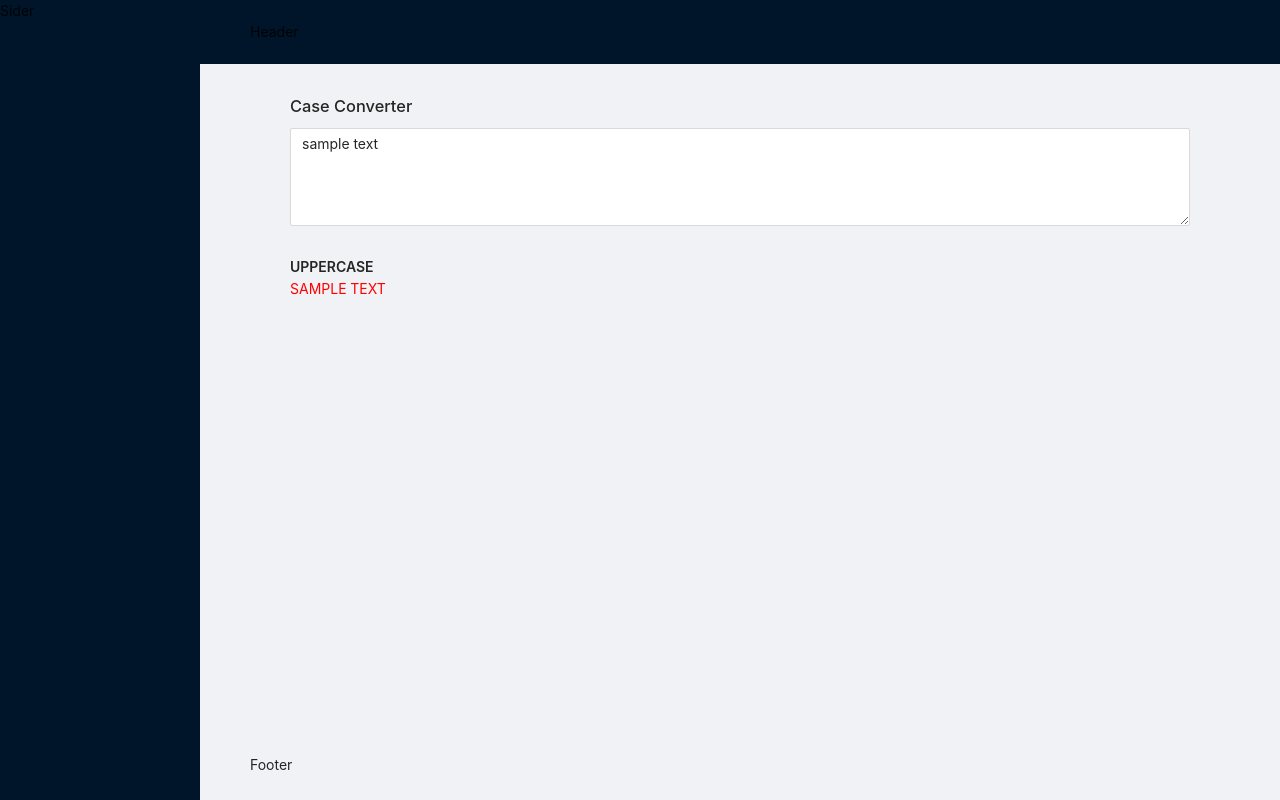
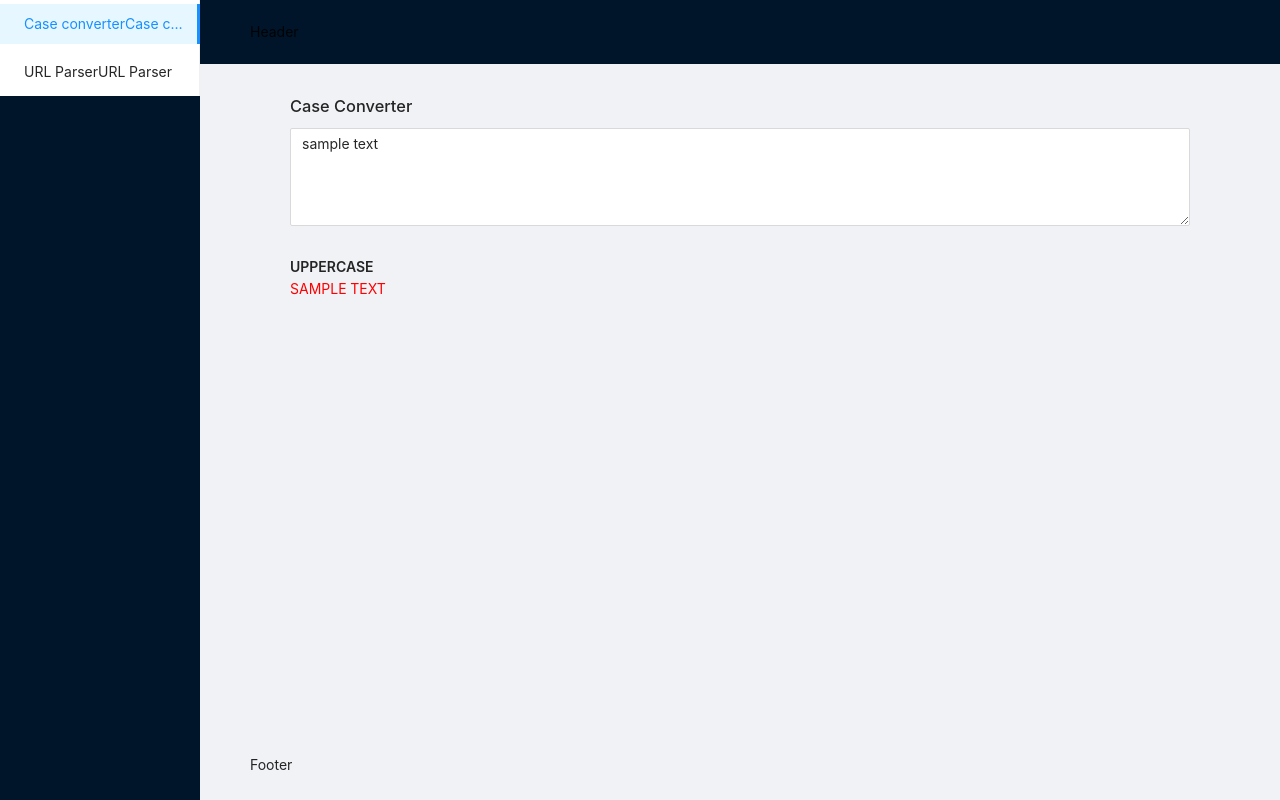
Before and after one commit to vigneshwaran-chandrasekaran/case-converter, a React (Create React App) app: page /url-query-string-parser in a window 1280 px wide. Built offline with nearby package versions, Linux system fonts and the light colour scheme.

Commit message:
sidebar link added

```diff
--- a/src/router.js
+++ b/src/router.js
@@ -1,16 +1,51 @@
 import React from 'react';
-import { Layout } from 'antd';
-import { BrowserRouter, Switch, Route } from 'react-router-dom';
+import { Layout, Menu } from 'antd';
+import {
+	UploadOutlined,
+	UserOutlined,
+	VideoCameraOutlined,
+} from '@ant-design/icons';
+
+import { BrowserRouter, Switch, Route, Link } from 'react-router-dom';
 
 import * as Pages from './pages';
 
 const { Header, Footer, Sider, Content } = Layout;
 
+const { SubMenu } = Menu;
+
 export default function Router() {
 	return (
 		<BrowserRouter>
 			<Layout style={{ minHeight: '100vh' }}>
-				<Sider>Sider</Sider>
+				<Sider
+					breakpoint="lg"
+					collapsedWidth="0"
+					onBreakpoint={broken => {
+						console.log(broken);
+					}}
+					onCollapse={(collapsed, type) => {
+						console.log(collapsed, type);
+					}}
+				>
+					<div className="logo" />
+					<Menu
+						theme="light"
+						mode="inline"
+						defaultSelectedKeys={['1']}
+					>
+						<Menu.Item key="1">
+							<Link to="/case-converter">Case converter</Link>
+							<span className="nav-text">Case converter</span>
+						</Menu.Item>
+						<Menu.Item key="2">
+							<Link to="/url-query-string-parser">
+								URL Parser
+							</Link>
+							<span className="nav-text">URL Parser</span>
+						</Menu.Item>
+					</Menu>
+				</Sider>
 				<Layout>
 					<Header>Header</Header>
 					<Content>
```
